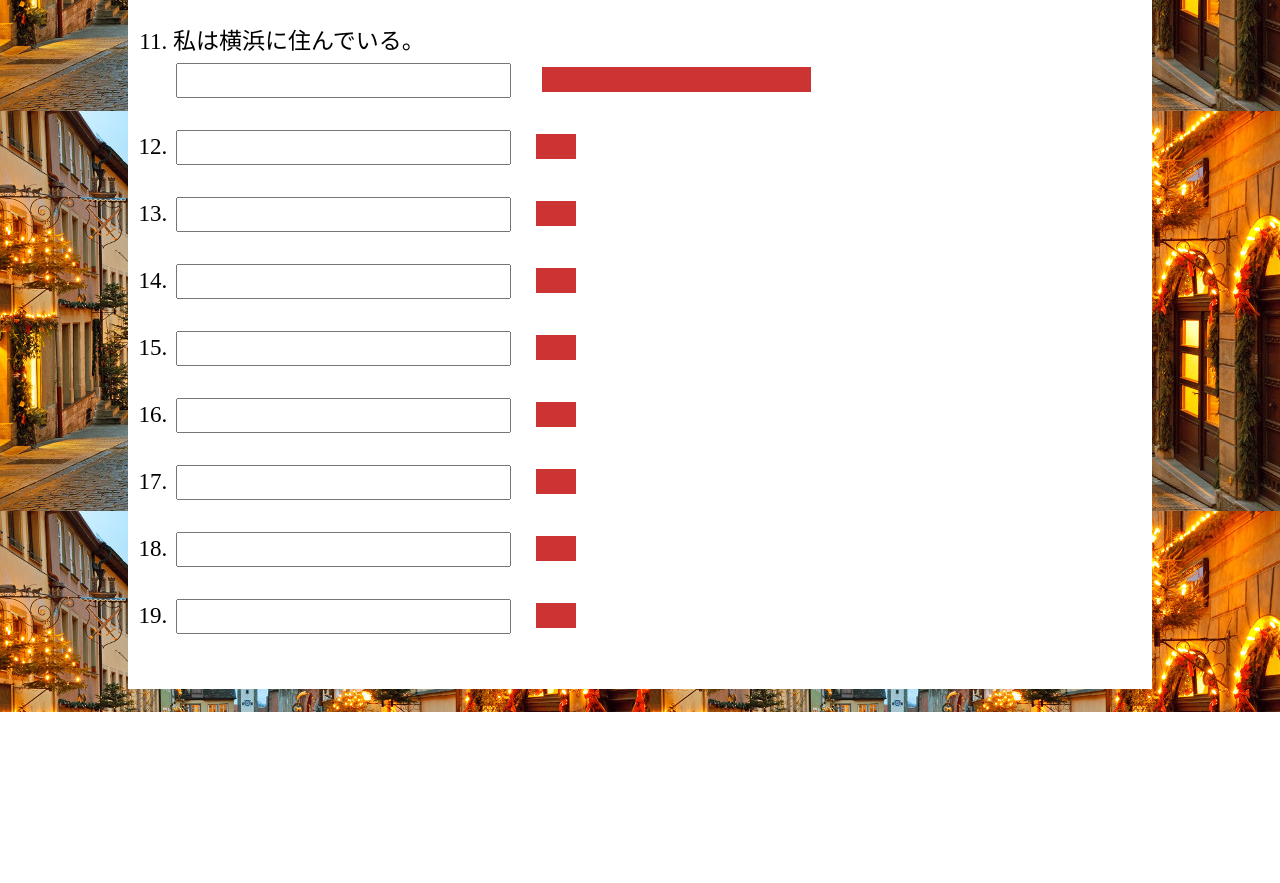
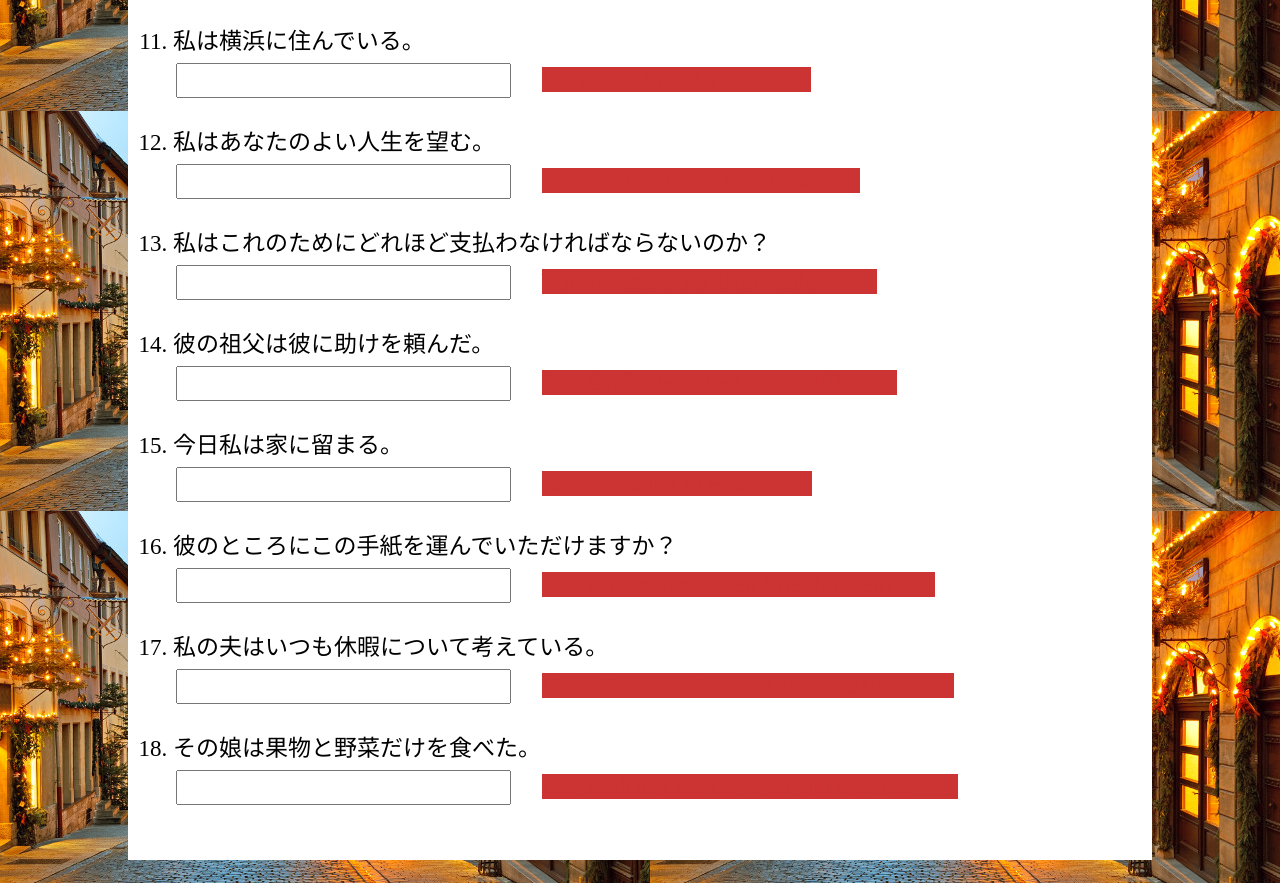
Before and after one commit to Marogatake/dochitsu, a plain HTML site: page word-P3.html in a window 1280 px wide. Shown: the part 1089-1972 px from the top of the page. Before the commit the page ends 1801 px from the top, so only its background shows below. Drawn offline with Linux system fonts and the light colour scheme.

Commit message:
Add files via upload

```diff
--- a/word-P3.html
+++ b/word-P3.html
@@ -70,44 +70,39 @@
             <dd>Ich wohne in Yokohama.</dd>
           </li>
           <li>
-            <dt></dt>
+            <dt>私はあなたのよい人生を望む。</dt>
             <input type="email" name="" value="">
-            <dd></dd>
+            <dd>Ich wünsche Ihnen alles Gute.</dd>
           </li>
           <li>
-            <dt></dt>
+            <dt>私はこれのためにどれほど支払わなければならないのか？</dt>
             <input type="email" name="" value="">
-            <dd></dd>
+            <dd>Wie viel muss ich dafür zahlen?</dd>
           </li>
           <li>
-            <dt></dt>
+            <dt>彼の祖父は彼に助けを頼んだ。</dt>
             <input type="email" name="" value="">
-            <dd></dd>
+            <dd>Sein Großvater bitte ihn um Hilfe.</dd>
           </li>
           <li>
-            <dt></dt>
+            <dt>今日私は家に留まる。</dt>
             <input type="email" name="" value="">
-            <dd></dd>
+            <dd>eute bleibe ich zu Hause.</dd>
           </li>
           <li>
-            <dt></dt>
+            <dt>彼のところにこの手紙を運んでいただけますか？</dt>
             <input type="email" name="" value="">
-            <dd></dd>
+            <dd>Können Sie ihm diesen Brief bringen?</dd>
           </li>
           <li>
-            <dt></dt>
+            <dt>私の夫はいつも休暇について考えている。</dt>
             <input type="email" name="" value="">
-            <dd></dd>
+            <dd>Mein Mann denkt immer an den Urlaub.</dd>
           </li>
           <li>
-            <dt></dt>
+            <dt>その娘は果物と野菜だけを食べた。</dt>
             <input type="email" name="" value="">
-            <dd></dd>
-          </li>
-          <li>
-            <dt></dt>
-            <input type="email" name="" value="">
-            <dd></dd>
+            <dd>Das Mädchen isst nur Obst und Gemüse.</dd>
           </li>
         </ol>
       </dl>
```
Also changed, not shown: index.html (+1 -1 lines).
